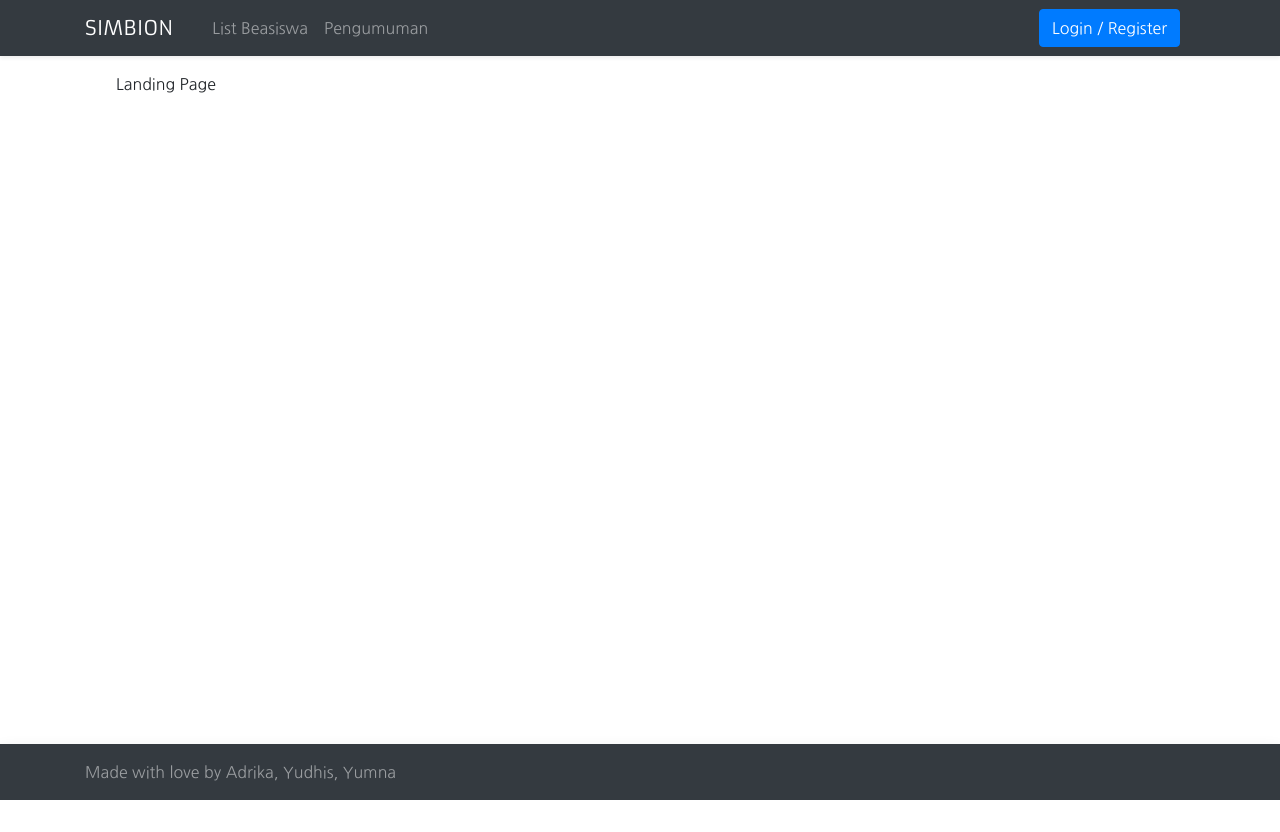
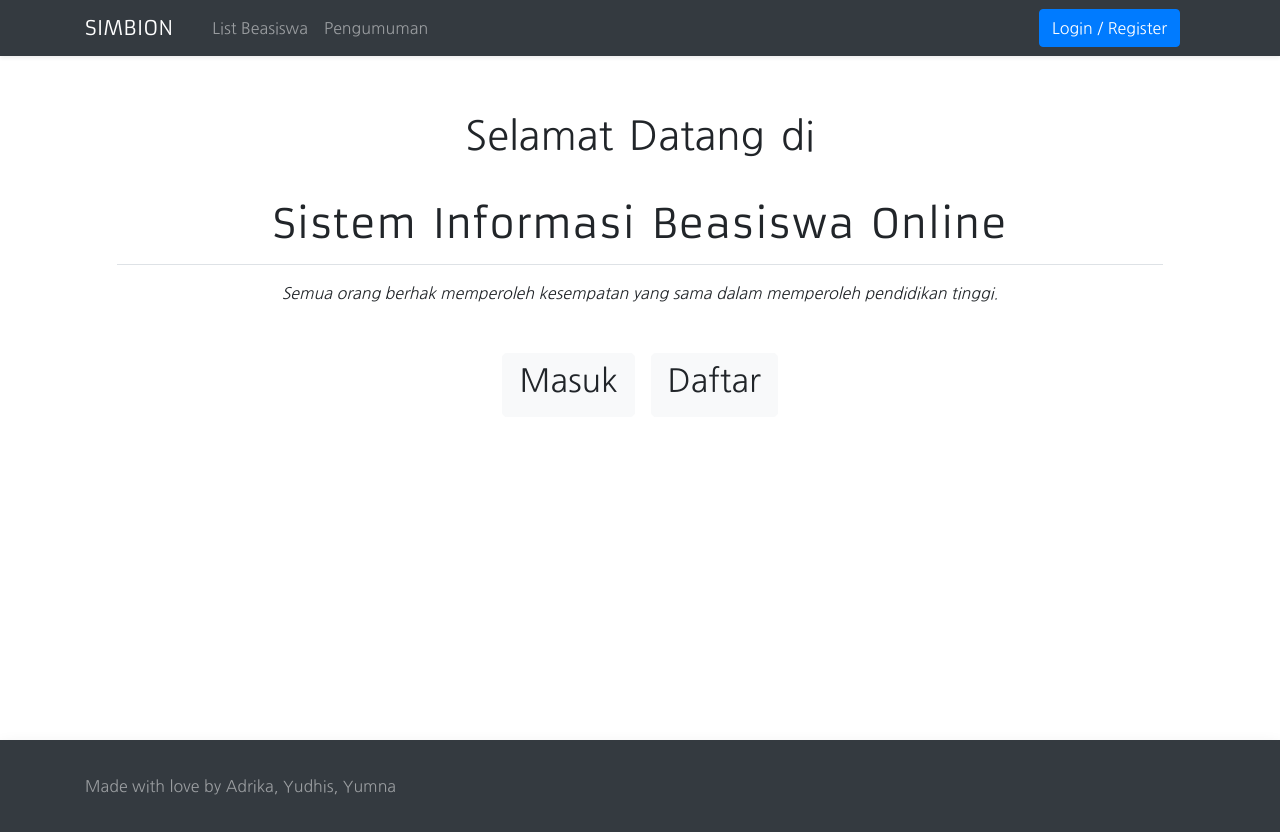
Before and after one commit to yerlandinata/simbion, a Django app: page /web/landing in a window 1280 px wide. Before the commit the page ends 800 px from the top, so only its background shows below. Run offline with Django 3.2, Linux system fonts and the light colour scheme; some libraries are stand-ins or nearby versions.

Commit message:
implement landing page UI, fix footer to be static

```diff
--- a/simbion_frontend/static/css/style.css
+++ b/simbion_frontend/static/css/style.css
@@ -1,7 +1,24 @@
-body {
-    font-family: 'Nanum Gothic';
+html {
+    position: relative;
+    min-height: 100%;
 }
 
-.navbar-brand {
+body {
+/* Margin bottom by footer height */
+font-family: 'Nanum Gothic';
+margin-bottom: 60px;
+}
+
+.footer {
+position: absolute;
+bottom: 0;
+width: 100%;
+/* Set the fixed height of the footer here */
+height: 60px;
+line-height: 60px; /* Vertically center the text there */
+background-color: #f5f5f5;
+}
+
+.simbion-logo {
     font-family: 'Armata';
 }
--- a/simbion_frontend/templates/base.html
+++ b/simbion_frontend/templates/base.html
@@ -12,7 +12,7 @@
         {% include "navbar.html" %}
 
         <main role="main" class="container">
-            <div class="container m-3">
+            <div class="containe-fluidr m-3">
             {% block body %}
             {% endblock %}
             </div>
--- a/simbion_frontend/templates/footer.html
+++ b/simbion_frontend/templates/footer.html
@@ -1,5 +1,5 @@
 <footer class="footer">
-    <nav class="navbar fixed-bottom navbar-dark shadow bg-dark">
+    <nav class="navbar navbar-dark shadow bg-dark">
         <div class="container">
             <div class="navbar-text">Made with love by Adrika, Yudhis, Yumna</div>
         </div>
--- a/simbion_frontend/templates/landing/index.html
+++ b/simbion_frontend/templates/landing/index.html
@@ -1 +1,22 @@
-Landing Page
+<div class="d-flex flex-column justify-content-center mt-5">
+
+    <div class="d-flex flex-row justify-content-center flex-wrap">
+        <div class="p-2"><h1>Selamat</h1></div>
+        <div class="p-2"><h1>Datang</h1></div>
+        <div class="p-2"><h1>di</h1></div>
+    </div>
+    <div class="d-flex flex-row m-3 justify-content-center flex-wrap simbion-logo border-bottom">
+        <div class="p-2"><h1>Sistem</h1></div>
+        <div class="p-2"><h1>Informasi</h1></div>
+        <div class="p-2"><h1>Beasiswa</h1></div>
+        <div class="p-2"><h1>Online</h1></div>
+    </div>
+
+    <p class="text-center font-italic">Semua orang berhak memperoleh kesempatan yang sama dalam memperoleh pendidikan tinggi.</p>
+
+    <div class="d-flex flex-row m-4 justify-content-center flex-wrap">
+        <div class="p-2"><a href="/login" class="btn btn-light btn-lg"><h2>Masuk</h2></a></div>
+        <div class="p-2"><a href="/register" class="btn btn-light btn-lg"><h2>Daftar</h2></a></div>
+    </div>
+
+</div>
--- a/simbion_frontend/templates/navbar.html
+++ b/simbion_frontend/templates/navbar.html
@@ -1,7 +1,7 @@
 <header>
     <nav class="navbar navbar-expand-lg navbar-dark shadow-sm bg-dark">
         <div class="container">
-            <a class="navbar-brand" href="/home">SIMBION</a>
+            <a class="navbar-brand simbion-logo" href="/landing">SIMBION</a>
             <button class="navbar-toggler" type="button" data-toggle="collapse" data-target="#navbarNav" aria-controls="navbarNav" aria-expanded="false" aria-label="Toggle navigation">
                 <span class="navbar-toggler-icon"></span>
             </button>
```
